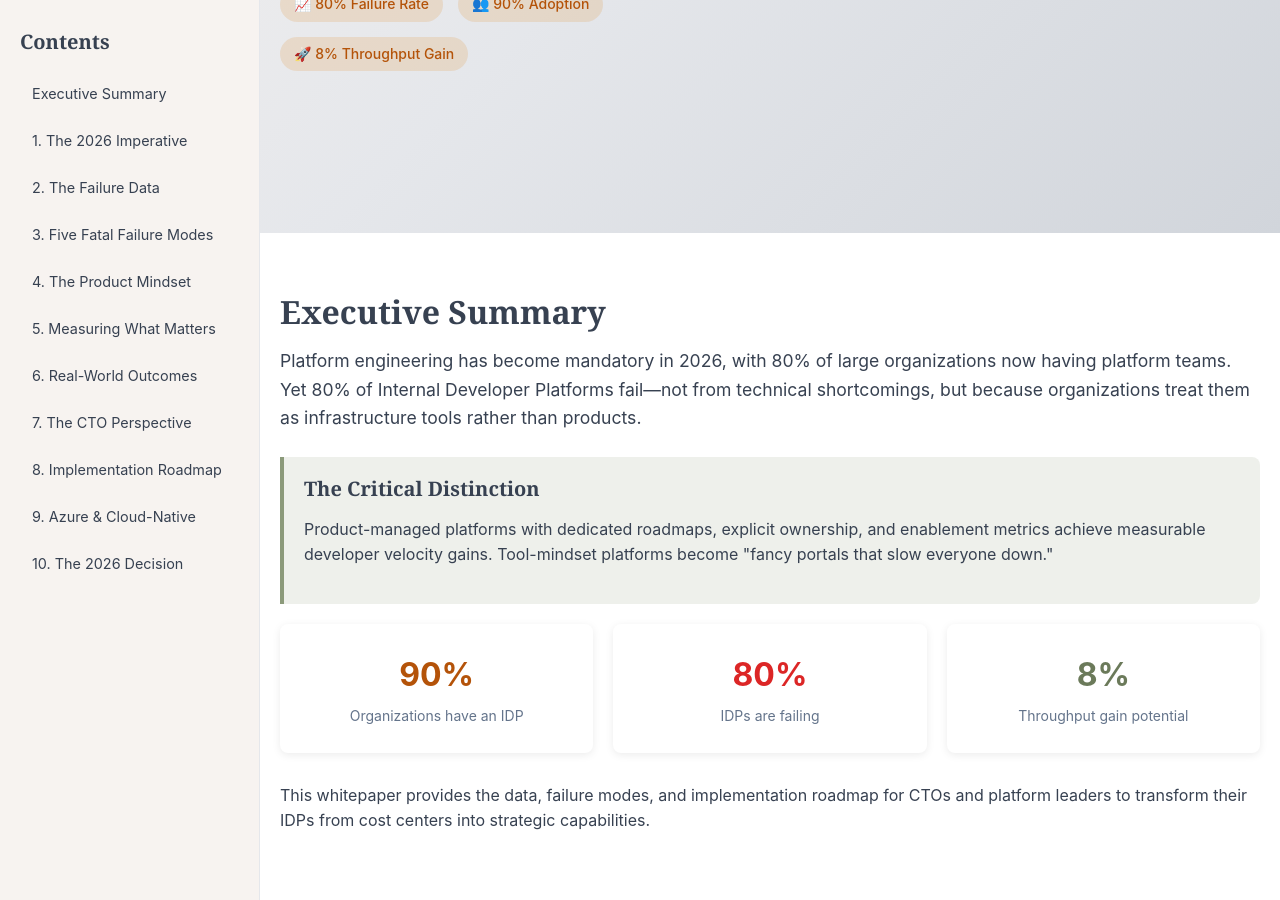
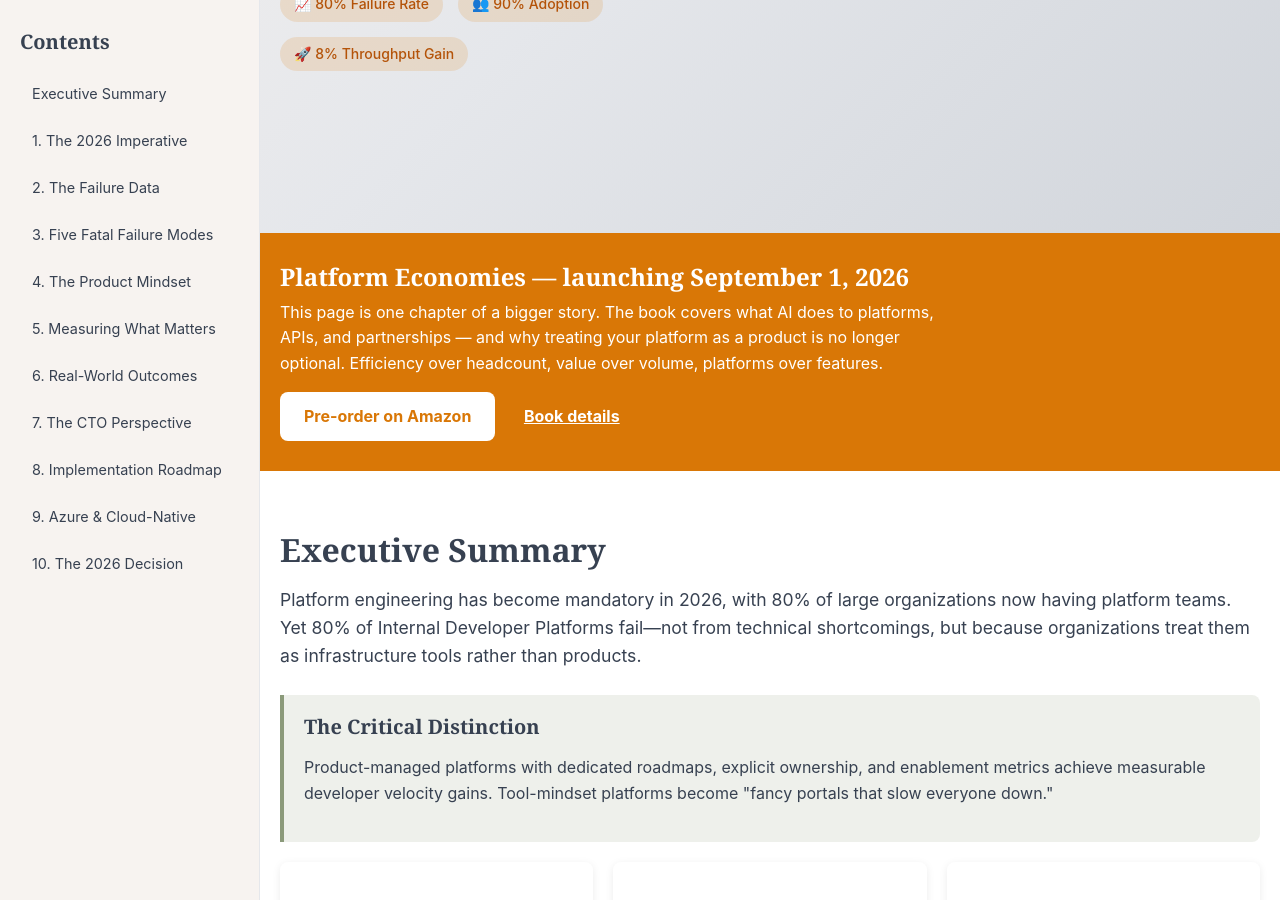
Before and after one commit to MoBRUEC/MoBRUEC, a Jekyll site: the page developer-platforms/index.html, which Jekyll copies as it is, in a window 1280 px wide and 900 px high, scrolled down 667 px. Built offline with Jekyll 4.4.1, drawn with Linux system fonts in a browser that asks for light colours.

Commit message:
Promote Platform Economies across site and add most-read resources block
- Homepage: link book page, add Most-Read Resources section feeding top clusters
- Publications: feature Platform Economies as top entry
- Book callouts on archimate, databricks, changemanagement, how-to-ai,
  mlopswithdatabricks, integration (adapted per page, existing BY THE WAY style)
- developer-platforms: promo banner after hero
- platform-economies: further-reading cross-links into site clusters

```diff
--- a/developer-platforms/index.html
+++ b/developer-platforms/index.html
@@ -310,6 +310,22 @@
                             <div class="stat-number text-amber"><strong>8%</strong></div>
                             <div class="stat-label">Throughput Gain</div>
                         </div>
+                    </div>
+                </div>
+            </div>
+        </section>
+
+        <!-- Book Promo -->
+        <section class="py-8" style="background: #D97706; color: #fff;">
+            <div class="container">
+                <div class="flex flex-wrap items-center justify-between gap-3">
+                    <div style="max-width: 70%; min-width: 280px;">
+                        <h3 style="color: #fff; margin-bottom: 8px;">Platform Economies — launching September 1, 2026</h3>
+                        <p style="margin-bottom: 0;">This page is one chapter of a bigger story. The book covers what AI does to platforms, APIs, and partnerships — and why treating your platform as a product is no longer optional. Efficiency over headcount, value over volume, platforms over features.</p>
+                    </div>
+                    <div>
+                        <a href="https://www.amazon.com/dp/B0GXN4PRB5" style="display: inline-block; background: #fff; color: #D97706; font-weight: 700; padding: 12px 24px; border-radius: 8px; text-decoration: none;">Pre-order on Amazon</a>
+                        <a href="https://mohammed-brueckner.com/platform-economies/" style="display: inline-block; color: #fff; font-weight: 700; padding: 12px 24px; text-decoration: underline;">Book details</a>
                     </div>
                 </div>
             </div>
```
Also changed, not shown: README.md (+11 -1 lines), archimate/readme.md (+8 -0 lines), changemanagement/readme.md (+3 -0 lines), databricks/readme.md (+3 -0 lines), how-to-ai/readme.md (+3 -0 lines), integration/readme.md (+1 -1 lines), mlopswithdatabricks/readme.md (+3 -0 lines), platform-economies/readme.md (+11 -0 lines), publications/readme.md (+5 -1 lines).
